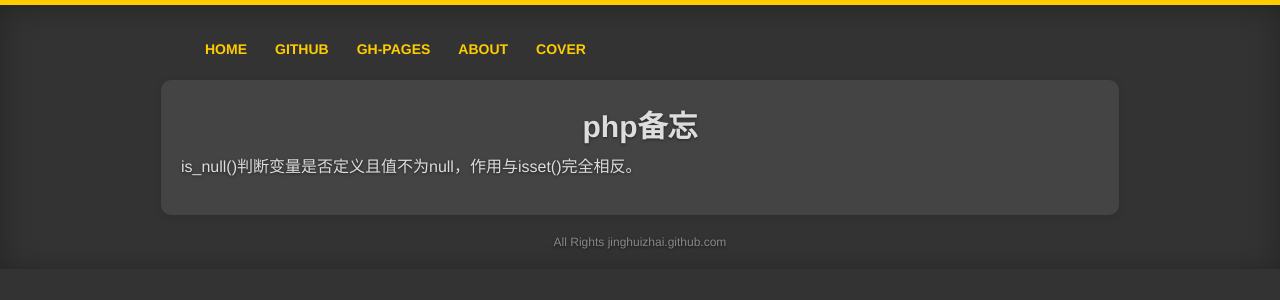
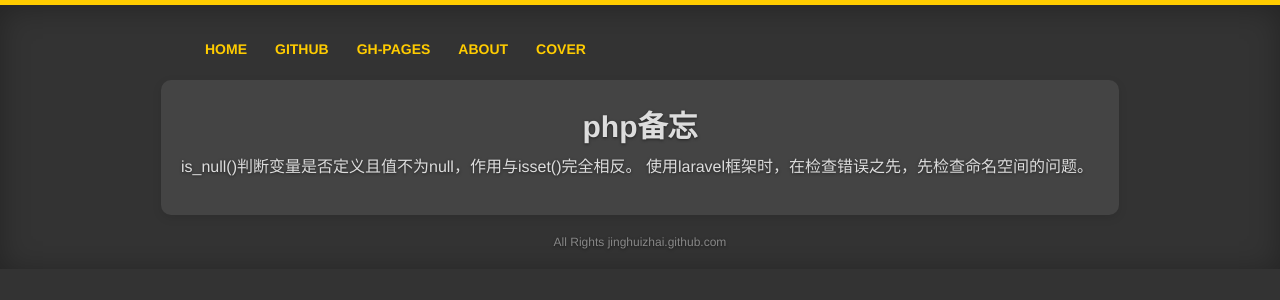
Before and after one commit to jinghuizhai/blog, a Jekyll site: the page built from _posts/2016-4-6-php-note.md, in a window 1280 px wide. Shown: the top 300 px of the page. Built offline with Jekyll 4.4.1, drawn with Linux system fonts in a browser that asks for light colours.

Commit message:
Update 2016-4-6-php-note.md

```diff
--- a/_posts/2016-4-6-php-note.md
+++ b/_posts/2016-4-6-php-note.md
@@ -4,3 +4,4 @@ title: php备忘
 ---
 # php备忘
 is_null()判断变量是否定义且值不为null，作用与isset()完全相反。
+使用laravel框架时，在检查错误之先，先检查命名空间的问题。
```
